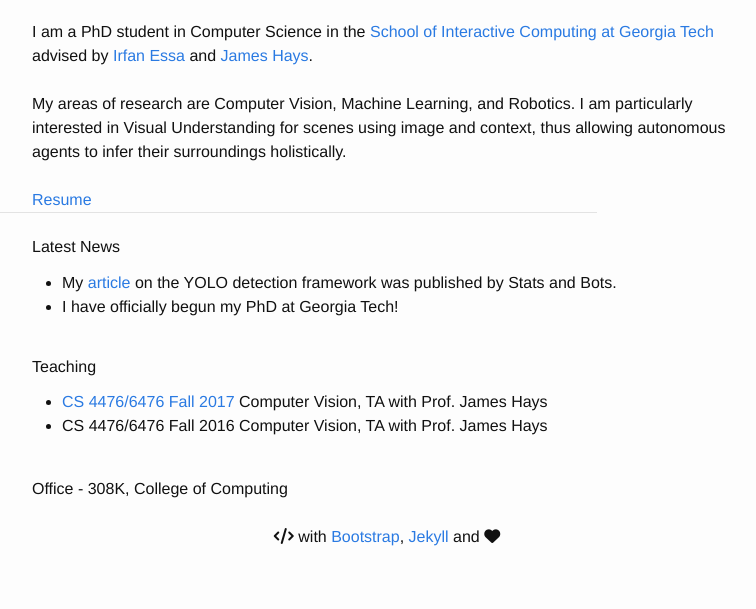
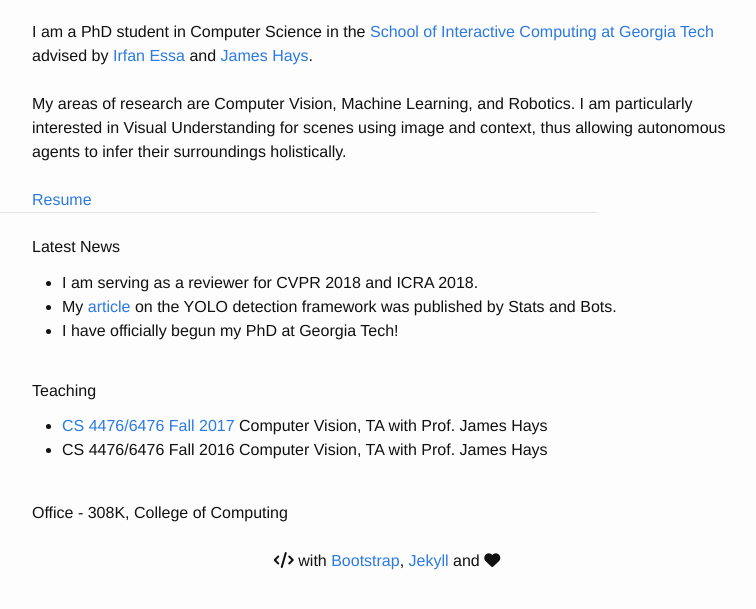
Before and after one commit to varunagrawal/varunagrawal.github.io, a Jekyll site: the page built from index.html, in a window 1280 px wide, cut to the strip 284-893 px from the top of the page. Shown: the whole strip, without its empty margins (253-1009 px from the left). Built offline with Jekyll 4.4.1, drawn with Linux system fonts in a browser that asks for light colours; nearby versions of some CDN libraries.

Commit message:
added more recent news about reviewing

```diff
--- a/index.html
+++ b/index.html
@@ -77,6 +77,7 @@ title: Varun Agrawal Online
             <h6>Latest News</h6>
             <div>
                 <ul>
+                    <li>I am serving as a reviewer for CVPR 2018 and ICRA 2018.</li>
                     <li>My <a href="https://blog.statsbot.co/real-time-object-detection-yolo-cd348527b9b7">article</a> on the YOLO detection framework was published by Stats and Bots.</li>
                     <li>I have officially begun my PhD at Georgia Tech!</li>
                 </ul>
```
